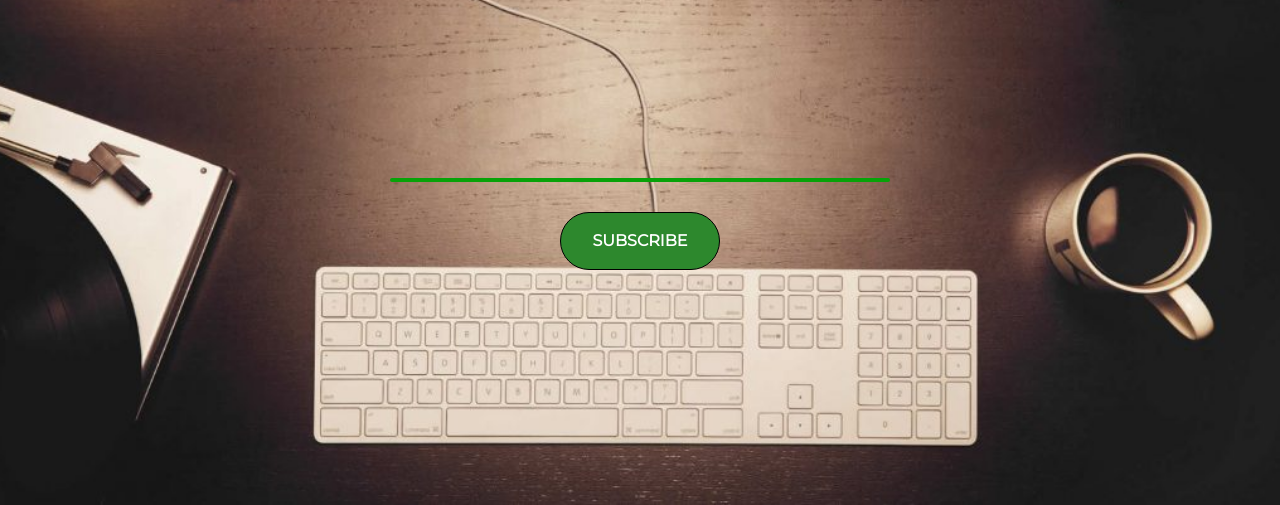
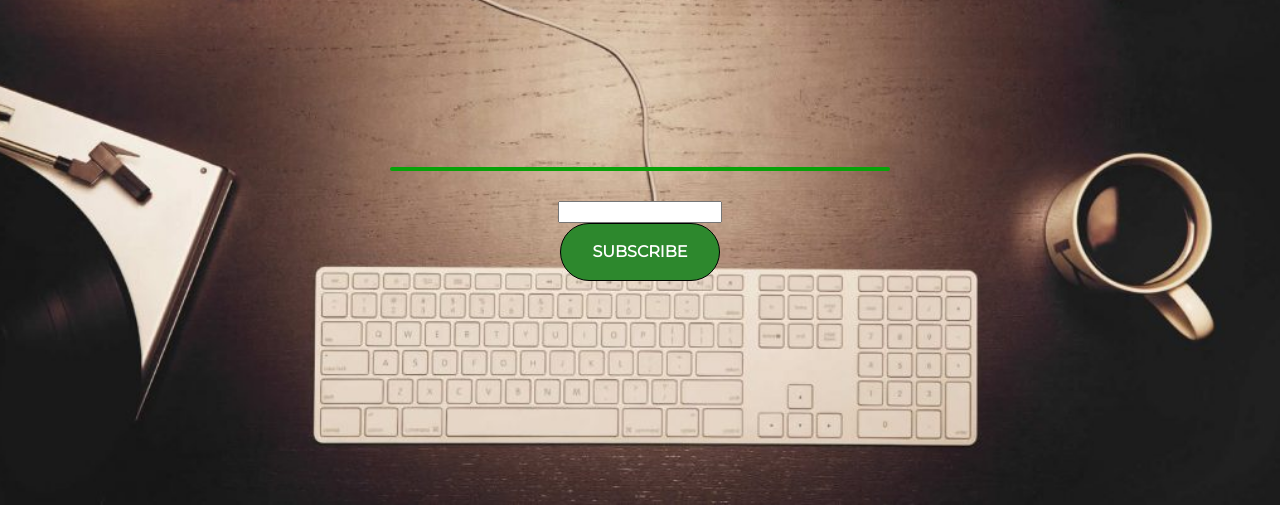
Before and after one commit to dirk005/dirk.github.io, a plain HTML site: page index.html in a window 1280 px wide. Shown: the part 295-800 px from the top of the page. Drawn offline with nearby package versions, Linux system fonts and the light colour scheme.

Commit message:
Update index.html

```diff
--- a/index.html
+++ b/index.html
@@ -30,7 +30,7 @@
            <!-- Begin MailChimp Signup Form -->
 
 <style type="text/css">
-	#mc_embed_signup{ clear:left; font:14px Helvetica,Arial,sans-serif; }
+	#mc_embed_signup{  font:14px Helvetica,Arial,sans-serif; }
 	/* Add your own MailChimp form style overrides in your site stylesheet or in this style block.
 	   We recommend moving this block and the preceding CSS link to the HEAD of your HTML file. */
 </style>
@@ -40,7 +40,7 @@
 
 
     <!-- real people should not fill this in and expect good things - do not remove this or risk form bot signups-->
-    <div style="position: absolute; left: -5000px;" aria-hidden="true"><input type="text" name="b_eea8b6e0cae583af3ace72826_cee30d03ba" tabindex="-1" value=""></div>
+    <div  aria-hidden="true"><input type="text" name="b_eea8b6e0cae583af3ace72826_cee30d03ba" tabindex="-1" value=""></div>
     <div class="clear"><input type="submit" value="Subscribe" name="subscribe" id="mc-embedded-subscribe"  class="btn btn-primary btn-xl"></div>
     </div>
 </form>
```
